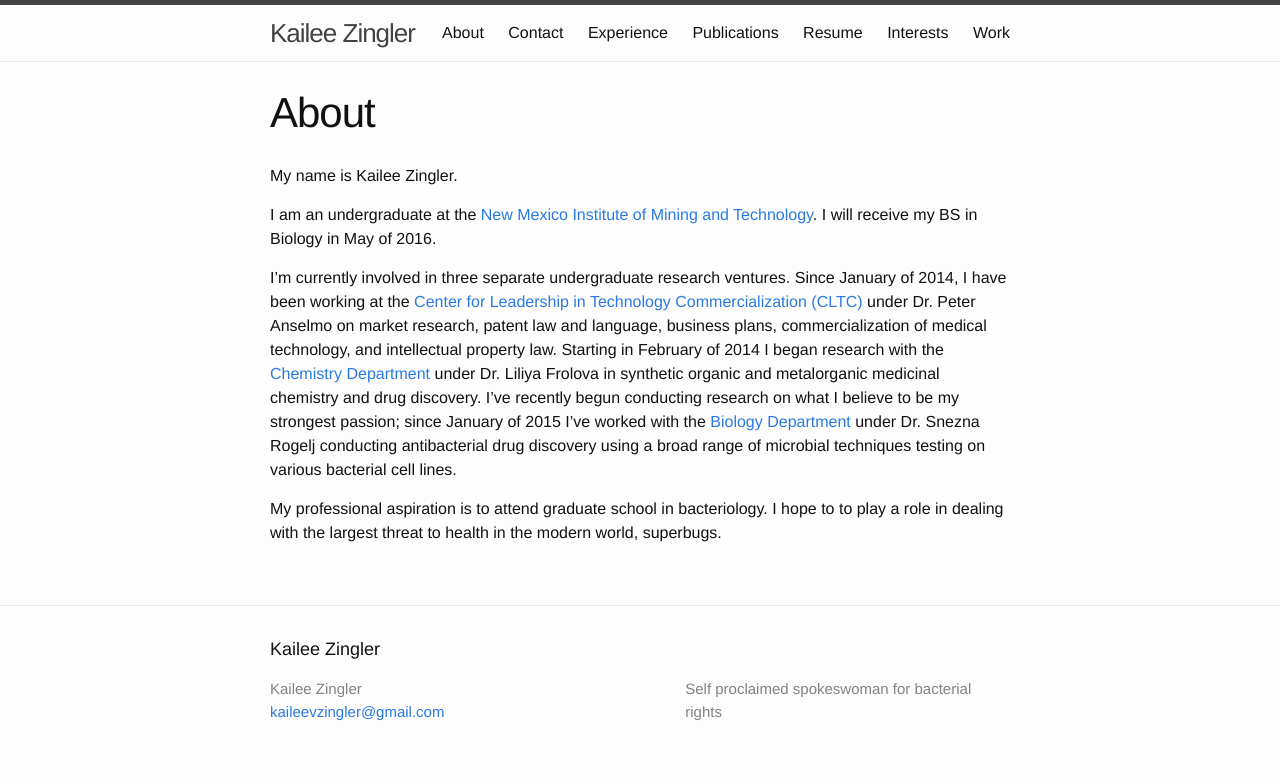
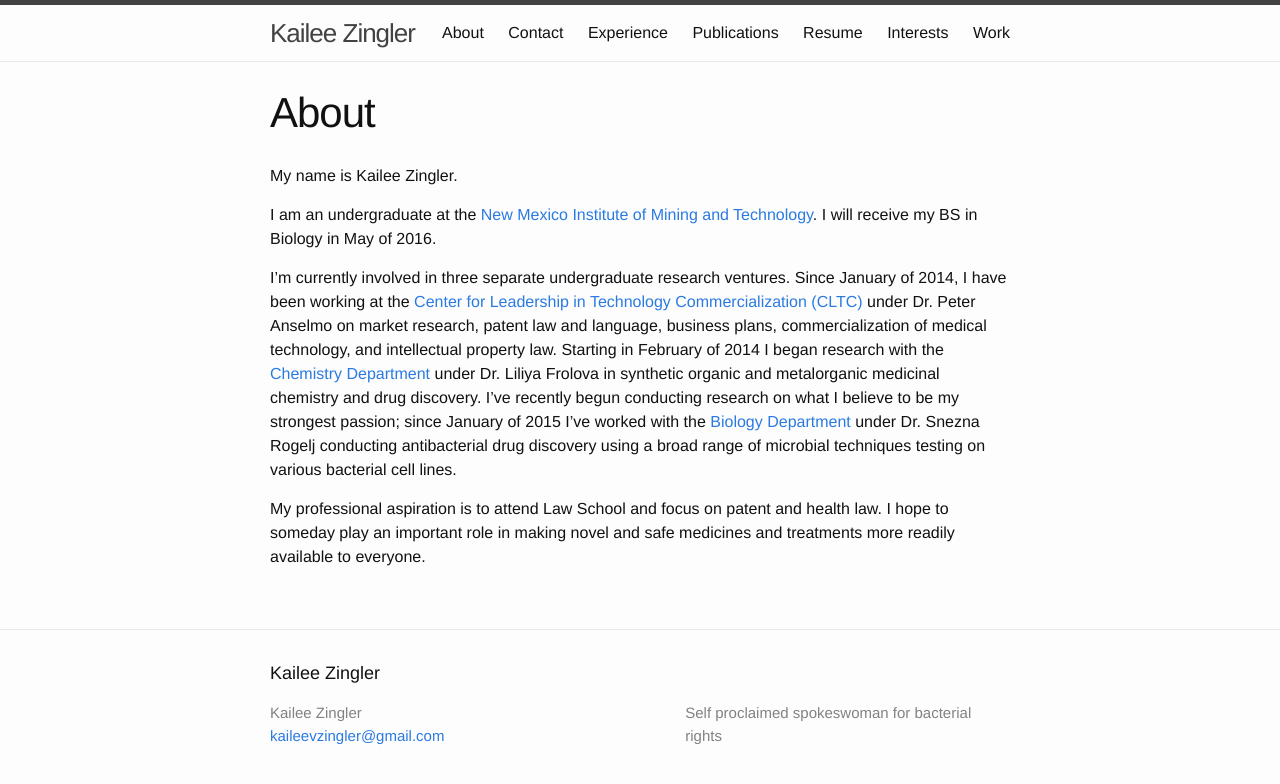
Before and after one commit to kzingler/kzingler.github.io, a Jekyll site: the page built from about.md, in a window 1280 px wide. Shown: the top 784 px of the page. Built offline with Jekyll 4.4.1, drawn with Linux system fonts in a browser that asks for light colours.

Commit message:
changing about

```diff
--- a/about.md
+++ b/about.md
@@ -23,6 +23,6 @@ Department](http://infohost.nmt.edu/~biology/) under Dr. Snezna Rogelj
 conducting antibacterial drug discovery using a broad range of microbial
 techniques testing on various bacterial cell lines.
 
-My professional aspiration is to attend graduate school in bacteriology.
-I hope to to play a role in dealing with the largest
-threat to health in the modern world, superbugs.
+My professional aspiration is to attend Law School and focus on patent and health law.
+I hope to someday play an important role in making novel and safe medicines and treatments
+more readily available to everyone.
```
